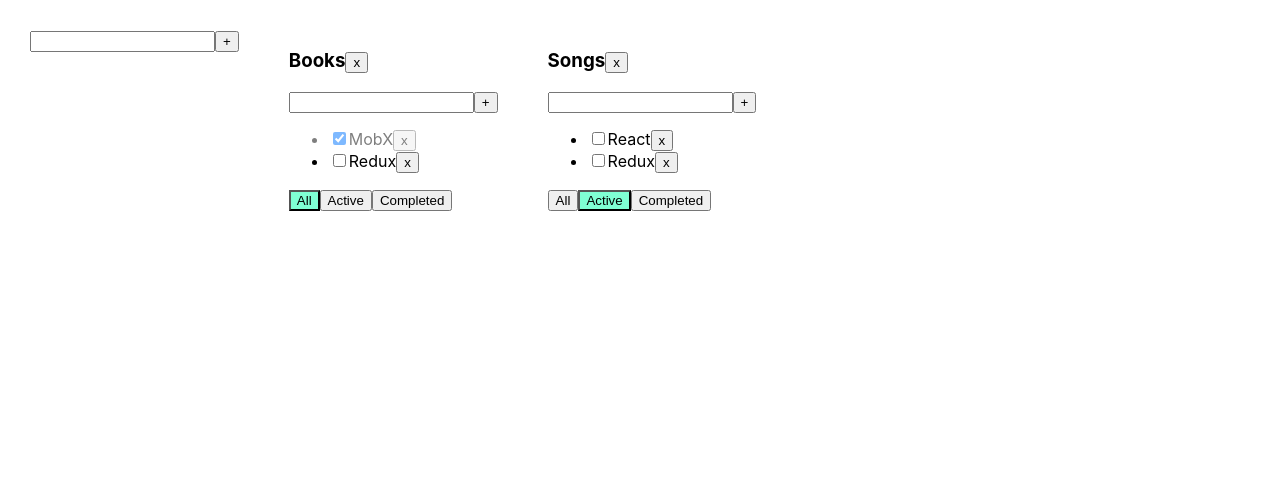
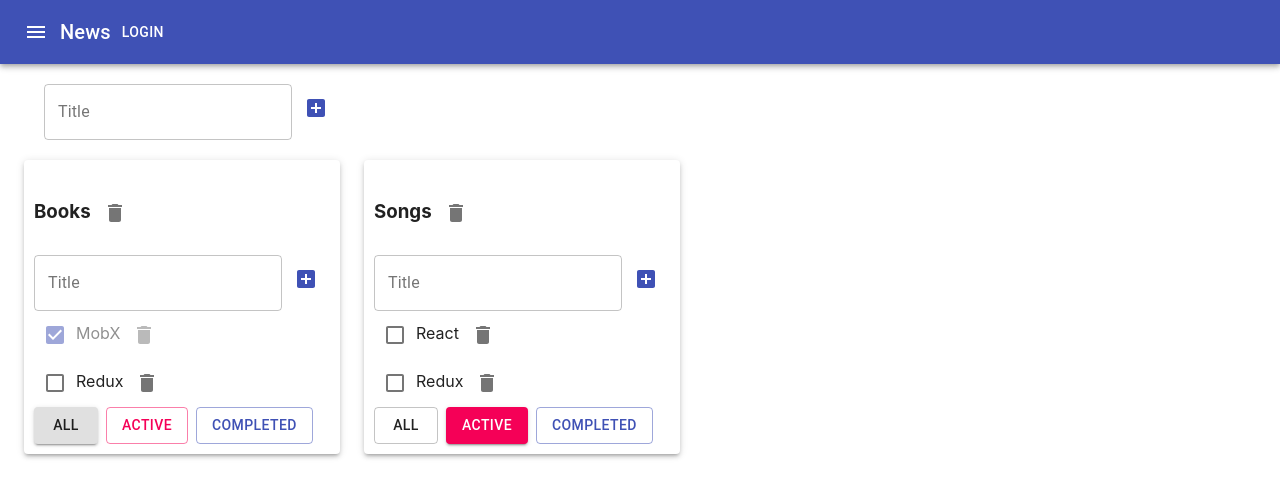
Before and after one commit to B-Anastasia/todo-list-react-it-inc, a React (Create React App) app: page / in a window 1280 px wide. Shown: the top 498 px of the page. Built offline with nearby package versions, Linux system fonts and the light colour scheme.

Commit message:
06 - import material-ui

```diff
--- a/package.json
+++ b/package.json
@@ -3,6 +3,8 @@
   "version": "0.1.0",
   "private": true,
   "dependencies": {
+    "@material-ui/core": "^4.11.0",
+    "@material-ui/icons": "^4.9.1",
     "@testing-library/jest-dom": "^4.2.4",
     "@testing-library/react": "^9.3.2",
     "@testing-library/user-event": "^7.1.2",
--- a/src/AddItemForm.tsx
+++ b/src/AddItemForm.tsx
@@ -1,4 +1,6 @@
 import React, { ChangeEvent, KeyboardEvent, useState } from "react";
+import { IconButton, TextField } from "@material-ui/core";
+import { AddBox } from "@material-ui/icons";
 
 type AddItemFormPropsType = {
   addItem: (val: string) => void;
@@ -37,20 +39,33 @@ function AddItemForm(props: AddItemFormPropsType) {
     };*/
 
   return (
-    <div>
+    <div onBlur={() => setError(null)}>
       {/*   <textarea onChange={onChangeText} value={val} onKeyUp={onClickNewLine}>
           {val}
         </textarea>*/}
-      <input
+      <TextField
+        variant={"outlined"}
+        value={val}
+        onChange={onChangeInput}
+        onKeyPress={onKeyPressAdd}
+        onFocus={() => setError(null)}
+        label={"Title"}
+        error={!!error}
+        helperText={error}
+      />
+      {/* <input
         type="text"
         value={val}
         onChange={onChangeInput}
         onKeyPress={onKeyPressAdd}
         onFocus={() => setError(null)}
         className={error ? "error" : ""}
-      />
-      {error && <div className={"error-message"}>{error}</div>}
-      <button onClick={addNewItem}>+</button>
+      />*/}
+      {/*{error && <div className={"error-message"}>{error}</div>}*/}
+      {/*<button onClick={addNewItem}>+</button>*/}
+      <IconButton color={"primary"} onClick={addNewItem}>
+        <AddBox />
+      </IconButton>
     </div>
   );
 }
--- a/src/App.css
+++ b/src/App.css
@@ -1,3 +1,4 @@
+/*
 .App {
   padding: 30px;
   display: flex;
@@ -18,6 +19,8 @@
   background-color: aquamarine;
 }
 
+
+*/
 .is-done {
   opacity: 0.5;
 }
--- a/src/App.tsx
+++ b/src/App.tsx
@@ -3,6 +3,17 @@ import "./App.css";
 import { TodoList } from "./TodoList";
 import { v1 } from "uuid";
 import AddItemForm from "./AddItemForm";
+import {
+  AppBar,
+  Button,
+  IconButton,
+  Toolbar,
+  Typography,
+  Container,
+  Grid,
+  Paper,
+} from "@material-ui/core";
+import { Menu } from "@material-ui/icons";
 
 export type TaskType = {
   id: string;
@@ -164,8 +175,21 @@ function App() {
 
   return (
     <div className="App">
+      <AppBar position="static">
+        <Toolbar>
+          <IconButton edge="start" color="inherit" aria-label="menu">
+            <Menu />
+          </IconButton>
+          <Typography variant="h6">News</Typography>
+          <Button color="inherit">Login</Button>
+        </Toolbar>
+      </AppBar>
+      <Container fixed>
+        <Grid container style={{ padding: "20px" }}>
           <AddItemForm addItem={addTodoList} />
+        </Grid>
         {/*to render our few TodoList we need to use .map function*/}
+        <Grid container spacing={3}>
           {todoLists.map((tl) => {
             // before return the list we need to filter it
             let tasksForTodoList = tasks[tl.id];
@@ -177,9 +201,10 @@ function App() {
               tasksForTodoList = tasksForTodoList.filter((el) => el.isDone);
             }
             return (
+              <Grid item key={tl.id}>
+                <Paper elevation={3} style={{ padding: "10px" }}>
                   <TodoList
                     onChangeTitleList={onChangeTitleList}
-            key={tl.id}
                     id={tl.id}
                     tasks={tasksForTodoList}
                     title={tl.title}
@@ -191,8 +216,13 @@ function App() {
                     removeTodoList={removeTodoList}
                     onSaveNewTaskTitle={onSaveNewTaskTitle}
                   />
+                </Paper>
+              </Grid>
             );
           })}
+        </Grid>
+      </Container>
+
       {/* <TodoList
         tasks={tasksForTodoList}
         title={"What to learn"}
--- a/src/EditableSpan.tsx
+++ b/src/EditableSpan.tsx
@@ -1,4 +1,5 @@
 import React, { ChangeEvent, useState } from "react";
+import { TextField } from "@material-ui/core";
 
 type EditableSpanPropsType = {
   title: string;
@@ -13,9 +14,14 @@ function EditableSpan(props: EditableSpanPropsType) {
     setEditMode(true);
   };
   const offEditMode = () => {
+    if (newTitle.trim()) {
+      props.onSaveTitle(newTitle);
+    } else {
+      //check on empty string
+      //couldn't insert empty task
+      setNewTitle(props.title);
+    }
     setEditMode(false);
-    props.onSaveTitle(newTitle);
-    // setNewTitle("");
   };
 
   const changeTitle = (e: ChangeEvent<HTMLInputElement>) => {
@@ -23,7 +29,13 @@ function EditableSpan(props: EditableSpanPropsType) {
   };
 
   return editMode ? (
-    <input
+    /*<input
+          autoFocus={true}
+          onBlur={offEditMode}
+          value={newTitle}
+          onChange={changeTitle}
+        />*/
+    <TextField
       autoFocus={true}
       onBlur={offEditMode}
       value={newTitle}
--- a/src/TodoList.tsx
+++ b/src/TodoList.tsx
@@ -2,6 +2,9 @@ import React, { ChangeEvent } from "react";
 import { FilterValType, TaskType } from "./App";
 import AddItemForm from "./AddItemForm";
 import EditableSpan from "./EditableSpan";
+import { Checkbox, Grid, IconButton } from "@material-ui/core";
+import { Delete } from "@material-ui/icons";
+import Button from "@material-ui/core/Button";
 
 type TodoListPropsType = {
   id: string;
@@ -79,14 +82,22 @@ export function TodoList(props: TodoListPropsType) {
       props.onSaveNewTaskTitle(newTitle, el.id, props.id);
     };
     return (
-      <li
+      <div
         key={el.id}
         className={filter === "all" && el.isDone ? "is-done" : ""}
       >
-        <input type="checkbox" checked={el.isDone} onChange={onChangeHandler} />
+        <Checkbox
+          checked={el.isDone}
+          onChange={onChangeHandler}
+          color={"primary"}
+        />
+        {/*<input type="checkbox" checked={el.isDone} onChange={onChangeHandler} />*/}
         <EditableSpan title={el.title} onSaveTitle={changeT} />
-        <button onClick={onRemoveTask}>x</button>
-      </li>
+        {/*<button onClick={onRemoveTask}>x</button>*/}
+        <IconButton onClick={onRemoveTask}>
+          <Delete />
+        </IconButton>
+      </div>
     );
   });
 
@@ -108,7 +119,10 @@ export function TodoList(props: TodoListPropsType) {
           title={title}
           onSaveTitle={(newTitle) => onChangeTitleListHendler(newTitle)}
         />
-        <button onClick={onDeleteTodoList}>x</button>
+        {/*<button onClick={onDeleteTodoList}>x</button>*/}
+        <IconButton onClick={onDeleteTodoList}>
+          <Delete />
+        </IconButton>
       </h3>
       <AddItemForm addItem={createTaskTitle} />
       {/*<div>
@@ -126,27 +140,38 @@ export function TodoList(props: TodoListPropsType) {
         {error && <div className={"error-message"}>{error}</div>}
         <button onClick={addNewTask}>+</button>
       </div>*/}
-      <ul>{tasksEls}</ul>
-      <div>
-        <button
+      <div>{tasksEls}</div>
+      <Grid container spacing={1}>
+        <Grid item>
+          <Button
+            variant={filter === "all" ? "contained" : "outlined"}
             onClick={onFilterAll}
             className={filter === "all" ? "active-filter" : ""}
           >
             All
-        </button>
-        <button
+          </Button>
+        </Grid>
+        <Grid item>
+          <Button
+            variant={filter === "active" ? "contained" : "outlined"}
+            color={"secondary"}
             onClick={onFilterActive}
             className={filter === "active" ? "active-filter" : ""}
           >
             Active
-        </button>
-        <button
+          </Button>
+        </Grid>
+        <Grid item>
+          <Button
+            variant={filter === "completed" ? "contained" : "outlined"}
+            color={"primary"}
             onClick={onFilterCompleted}
             className={filter === "completed" ? "active-filter" : ""}
           >
             Completed
-        </button>
-      </div>
+          </Button>
+        </Grid>
+      </Grid>
     </div>
   );
 }
```
Also changed, not shown: 1 other file (tests, documents, lock files or other folders). Lines whose indentation alone changed are shown as unchanged.
